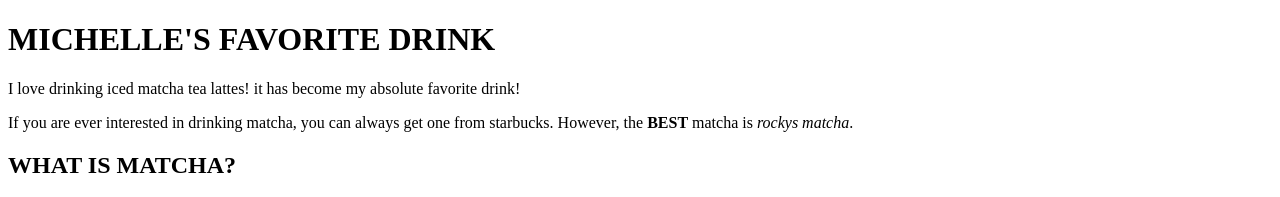
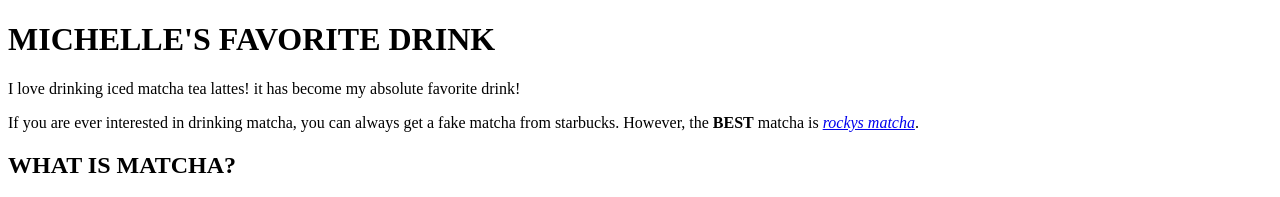
Before and after one commit to michmig/Matcha, a plain HTML site: page index.html in a window 1280 px wide. Shown: the top 197 px of the page. Drawn offline with Linux system fonts and the light colour scheme.

Commit message:
added rocky matcha  link

```diff
--- a/index.html
+++ b/index.html
@@ -9,7 +9,7 @@
 <body>
   <h1>MICHELLE'S FAVORITE DRINK</h1>
    <p>I love drinking iced matcha tea lattes! it has become my absolute favorite drink!</p>
-   <p>If you are ever interested in drinking matcha, you can always get one from starbucks. However, the <b>BEST</b> matcha is <i>rockys matcha</i>.</p>
+   <p>If you are ever interested in drinking matcha, you can always get a fake matcha from starbucks. However, the <b>BEST</b> matcha is <i><a href="https://www.rockysmatcha.com/" target="_blank" rel="noopener noreferrer">rockys matcha</a></i>.</p>
 
 <h2>WHAT IS MATCHA?</h2>
 
```
